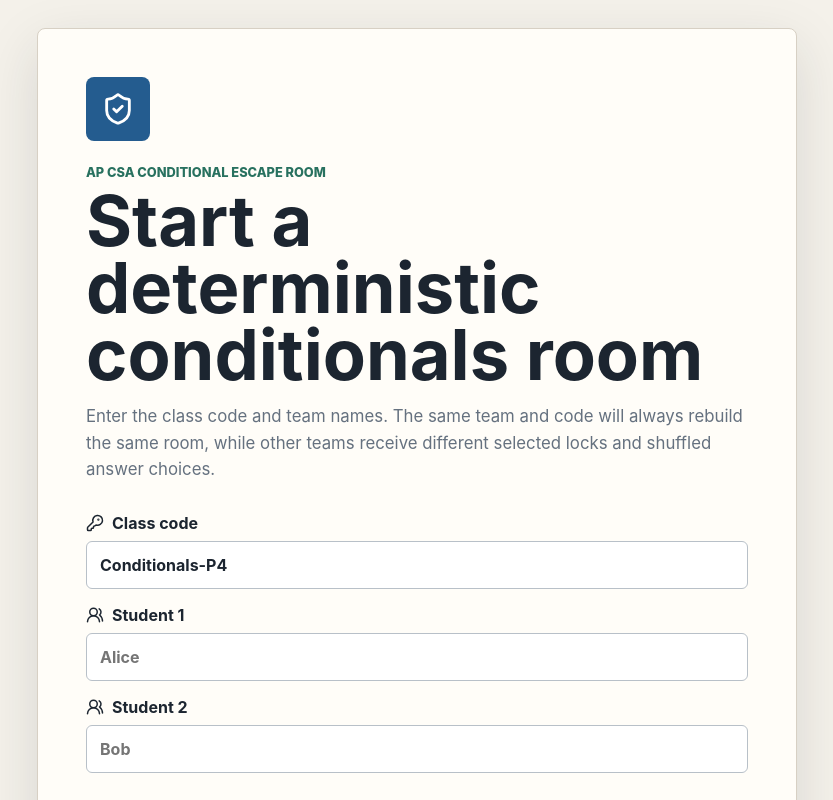
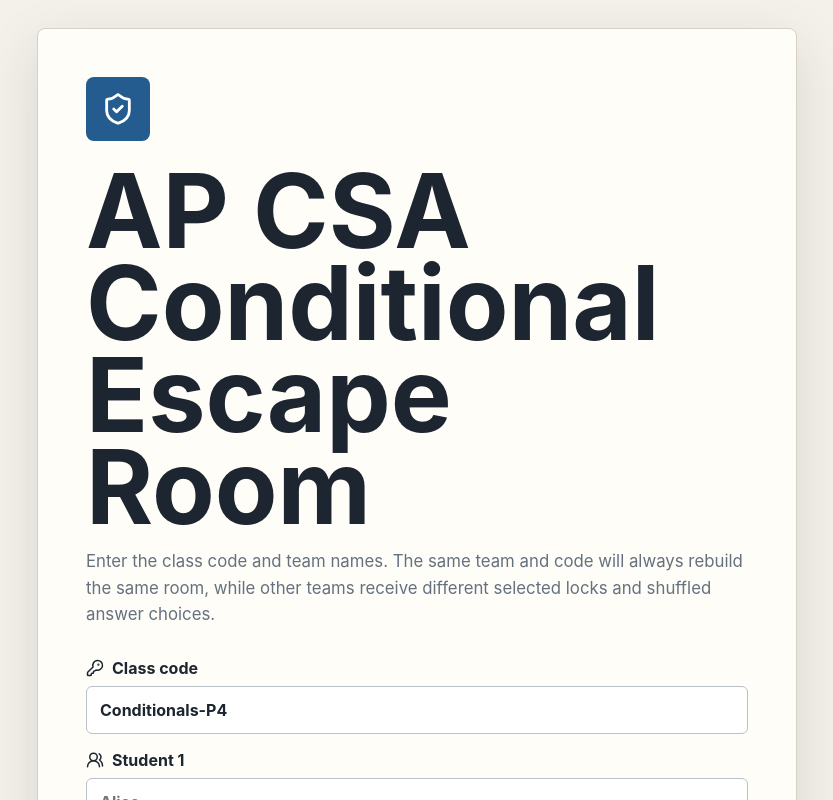
Before and after one commit to bhatnagarEV/Conditionals-Escape-Room, a React (Vite) app: page / in a window 1280 px wide. Shown: the top 800 px of the page, without its empty margins (223-1056 px from the left). Built offline with nearby package versions, Linux system fonts and the light colour scheme.

Commit message:
Update start screen title

```diff
--- a/src/App.tsx
+++ b/src/App.tsx
@@ -311,8 +311,7 @@ function App() {
         <div className="brand-mark" aria-hidden="true">
           <ShieldCheck size={34} />
         </div>
-        <p className="eyebrow">AP CSA Conditional Escape Room</p>
-        <h1>Start a deterministic conditionals room</h1>
+        <h1 className="setup-title">AP CSA Conditional Escape Room</h1>
         <p className="intro">
           Enter the class code and team names. The same team and code will always rebuild the same room,
           while other teams receive different selected locks and shuffled answer choices.
--- a/src/styles.css
+++ b/src/styles.css
@@ -93,6 +93,12 @@ h1 {
   margin-bottom: 14px;
   font-size: clamp(2rem, 6vw, 4.4rem);
   line-height: 0.95;
+}
+
+.setup-title {
+  max-width: 760px;
+  font-size: clamp(3rem, 9vw, 6.4rem);
+  line-height: 0.9;
 }
 
 h2 {
```
